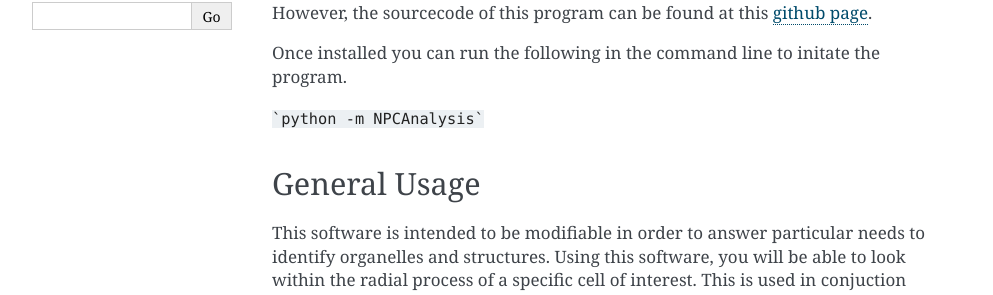
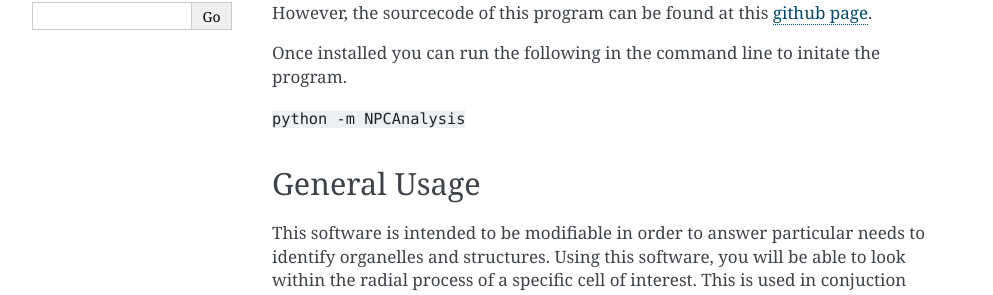
Before and after one commit to Anhardy1999/NPC_Image_Analysis, a Sphinx documentation site: the page built from docs/source/Usage.rst, in a window 1280 px wide. Shown: the part 330-625 px from the top of the page, without its empty margins (148-1141 px from the left). Built offline with Sphinx 7.4.7, drawn with Linux system fonts in a browser that asks for light colours; pages that are not in the unit, such as notebooks, are missing from menus.

Commit message:
Update Usage.rst

````diff
--- a/docs/source/Usage.rst
+++ b/docs/source/Usage.rst
@@ -15,7 +15,7 @@ However, the sourcecode of this program can be found at this `github page <https
 
 Once installed you can run the following in the command line to initate the program.
 
-```python -m NPCAnalysis```
+``python -m NPCAnalysis``
 
 
 General Usage
````
